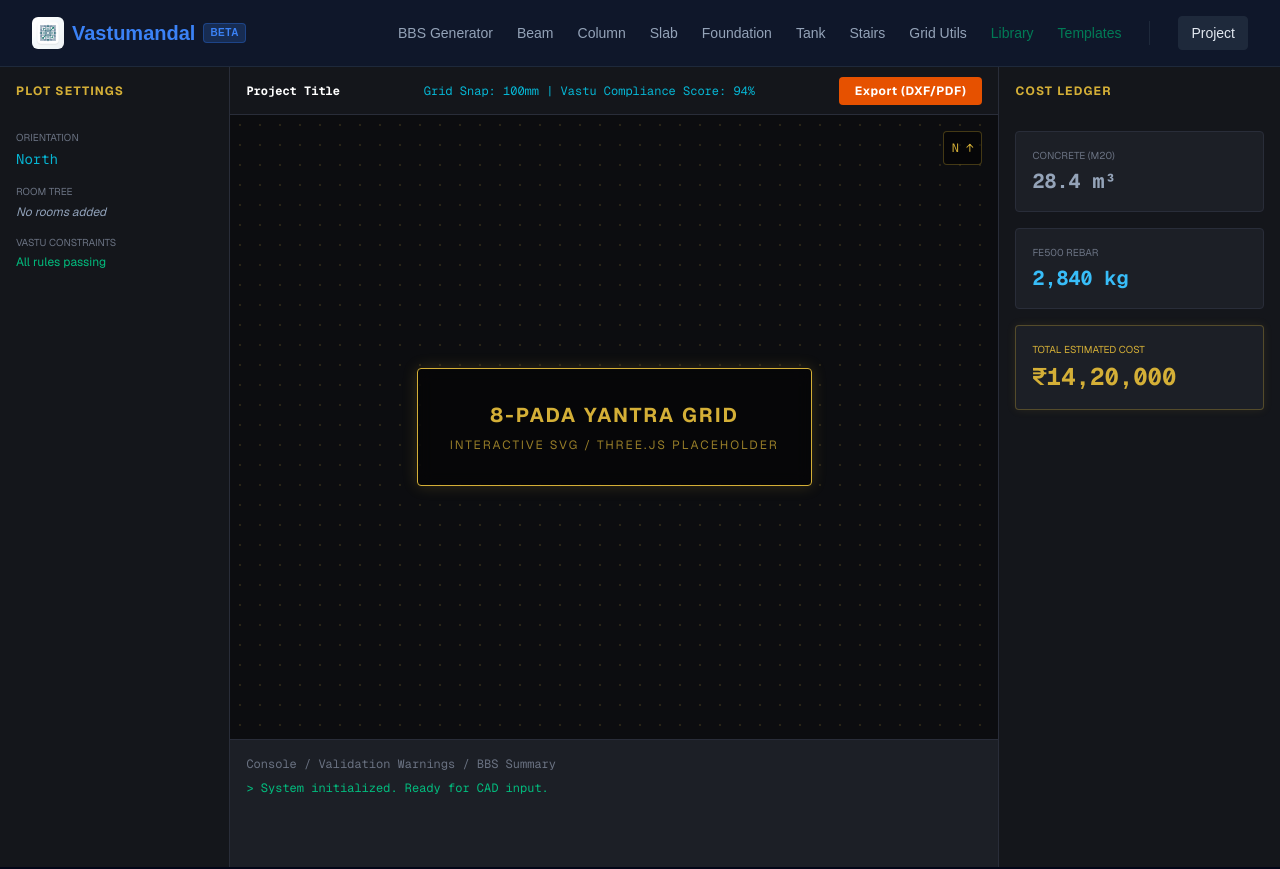
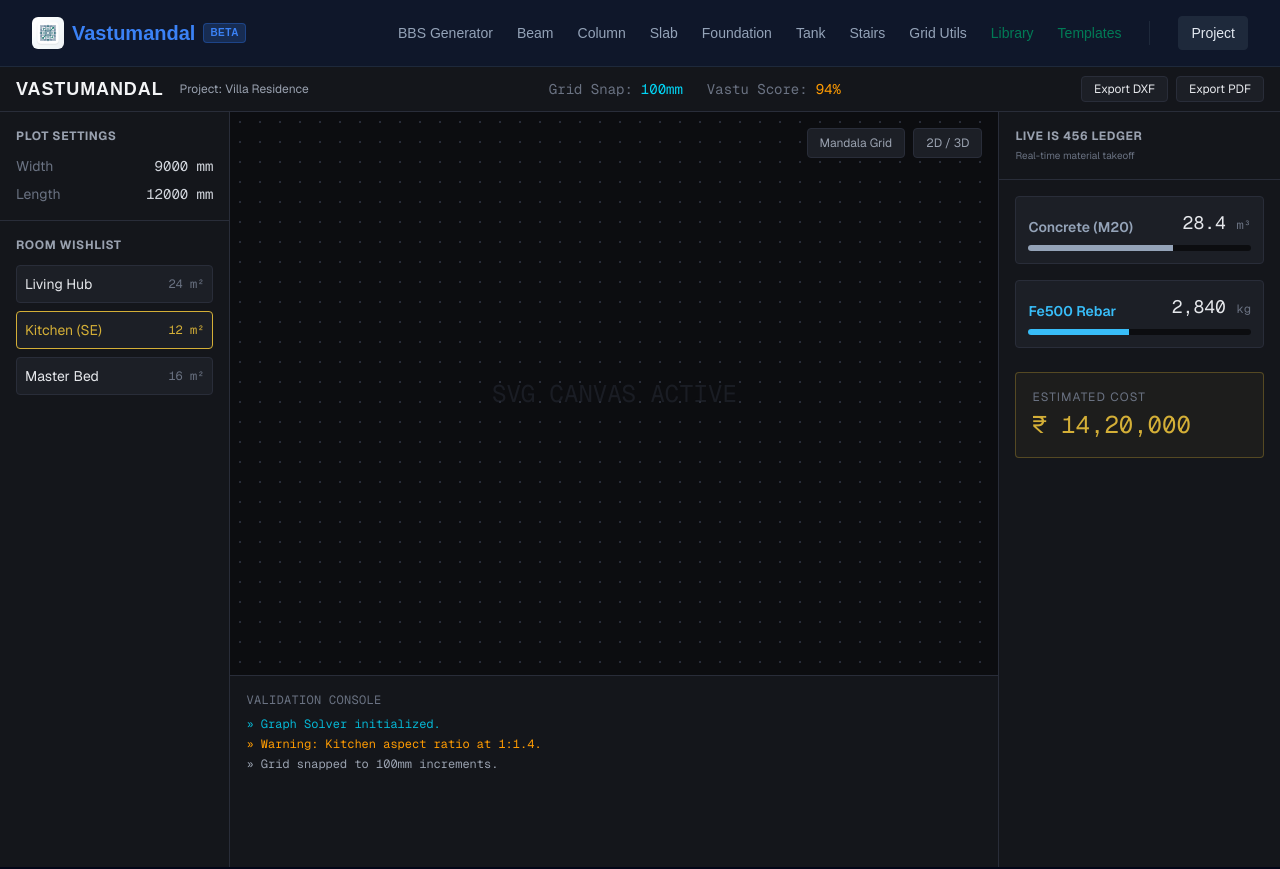
Before and after one commit to rahuldhole/vastumandal, a Next.js app in the folder apps/web/: page /workbench in a window 1280 px wide. Shown: the top 869 px of the page. Built offline with nearby package versions, Linux system fonts and the light colour scheme.

Commit message:
feat: add mandala grid toggle to workbench and implement core solver logic

```diff
--- a/apps/web/src/app/workbench/page.tsx
+++ b/apps/web/src/app/workbench/page.tsx
@@ -1,70 +1,174 @@
-import React from 'react';
+'use client';
+
+import React, { useState } from 'react';
 
 export default function WorkbenchPage() {
+  const [showMandala, setShowMandala] = useState(false);
+
   return (
-    <div className="flex h-screen bg-[#0c0d10] text-slate-300 font-sans overflow-hidden">
-      {/* LEFT PANEL */}
-      <div className="w-[18%] bg-[#14161b] border-r border-[#292d39] p-4 flex flex-col gap-4">
-        <h2 className="text-xs uppercase tracking-widest text-[#d4af37] font-bold mb-4 font-[Space Grotesk]">Plot Settings</h2>
-        <div className="text-sm space-y-4">
-          <div>
-            <div className="text-[10px] text-gray-500 uppercase mb-1">Orientation</div>
-            <div className="font-mono text-[#06b6d4]">North</div>
+    <div className="flex flex-col h-screen bg-[#0c0d10] text-gray-200 font-sans overflow-hidden">
+      {/* Top Bar */}
+      <header className="flex items-center justify-between px-4 py-2 bg-[#14161b] border-b border-[#292d39]">
+        <div className="flex items-center space-x-4">
+          <h1 className="text-lg font-semibold tracking-wider text-gray-100 uppercase" style={{ fontFamily: 'Cinzel, Space Grotesk, sans-serif' }}>
+            VASTUMANDAL
+          </h1>
+          <span className="text-xs text-gray-400">Project: Villa Residence</span>
         </div>
-          <div>
-            <div className="text-[10px] text-gray-500 uppercase mb-1">Room Tree</div>
-            <div className="text-xs text-slate-400 italic">No rooms added</div>
+
+        <div className="flex items-center space-x-6 text-sm font-mono">
+          <div className="flex items-center space-x-2">
+            <span className="text-gray-500">Grid Snap:</span>
+            <span className="text-cyan-400">100mm</span>
           </div>
-          <div>
-            <div className="text-[10px] text-gray-500 uppercase mb-1">Vastu Constraints</div>
-            <div className="text-xs text-emerald-500">All rules passing</div>
+          <div className="flex items-center space-x-2">
+            <span className="text-gray-500">Vastu Score:</span>
+            <span className="text-amber-500">94%</span>
+          </div>
+        </div>
+
+        <div className="flex space-x-2">
+          <button className="px-3 py-1 text-xs bg-[#1c1f26] border border-[#292d39] rounded hover:bg-[#292d39] transition">
+            Export DXF
+          </button>
+          <button className="px-3 py-1 text-xs bg-[#1c1f26] border border-[#292d39] rounded hover:bg-[#292d39] transition">
+            Export PDF
+          </button>
+        </div>
+      </header>
+
+      {/* Main Workspace */}
+      <main className="flex flex-1 overflow-hidden">
+
+        {/* Left Pane: Inspector & Constraints (18%) */}
+        <aside className="w-[18%] bg-[#14161b] border-r border-[#292d39] flex flex-col">
+          <div className="p-4 border-b border-[#292d39]">
+            <h2 className="text-xs font-bold text-gray-400 uppercase tracking-wider mb-3">Plot Settings</h2>
+            <div className="space-y-2">
+              <div className="flex justify-between text-sm">
+                <span className="text-gray-500">Width</span>
+                <span className="font-mono text-gray-300">9000 mm</span>
+              </div>
+              <div className="flex justify-between text-sm">
+                <span className="text-gray-500">Length</span>
+                <span className="font-mono text-gray-300">12000 mm</span>
               </div>
             </div>
           </div>
 
-      {/* CENTER VIEWPORT */}
-      <div className="flex-1 flex flex-col relative bg-[#0c0d10]">
-        <div className="h-12 border-b border-[#292d39] flex items-center px-4 justify-between bg-[#14161b]">
-          <span className="font-mono text-xs font-bold text-white">Project Title</span>
-          <span className="text-xs text-[#06b6d4] font-mono">Grid Snap: 100mm | Vastu Compliance Score: 94%</span>
-          <button className="text-xs bg-[#e65100] px-4 py-1.5 rounded text-white font-bold tracking-wider hover:bg-[#ff5722] transition-colors">Export (DXF/PDF)</button>
+          <div className="p-4 flex-1 overflow-y-auto">
+            <h2 className="text-xs font-bold text-gray-400 uppercase tracking-wider mb-3">Room Wishlist</h2>
+            <ul className="space-y-2">
+              <li className="p-2 bg-[#1c1f26] rounded border border-[#292d39] flex justify-between items-center cursor-pointer hover:border-[#d4af37] transition">
+                <span className="text-sm">Living Hub</span>
+                <span className="text-xs font-mono text-gray-500">24 m²</span>
+              </li>
+              <li className="p-2 bg-[#1c1f26] rounded border border-[#d4af37] text-[#d4af37] flex justify-between items-center cursor-pointer transition">
+                <span className="text-sm">Kitchen (SE)</span>
+                <span className="text-xs font-mono">12 m²</span>
+              </li>
+              <li className="p-2 bg-[#1c1f26] rounded border border-[#292d39] flex justify-between items-center cursor-pointer hover:border-[#d4af37] transition">
+                <span className="text-sm">Master Bed</span>
+                <span className="text-xs font-mono text-gray-500">16 m²</span>
+              </li>
+            </ul>
+          </div>
+        </aside>
+
+        {/* Center Viewport (60%) */}
+        <section className="flex-1 relative bg-[#0c0d10] flex flex-col">
+          {/* Viewport Toolbar */}
+          <div className="absolute top-4 right-4 z-10 flex space-x-2">
+            <button
+              onClick={() => setShowMandala(!showMandala)}
+              className={`px-3 py-1.5 text-xs rounded border transition ${
+                showMandala
+                ? 'bg-[rgba(212,175,55,0.15)] border-[#d4af37] text-[#d4af37]'
+                : 'bg-[#1c1f26] border-[#292d39] text-gray-400 hover:border-gray-500'
+              }`}
+            >
+              Mandala Grid
+            </button>
+            <button className="px-3 py-1.5 text-xs rounded border bg-[#1c1f26] border-[#292d39] text-gray-400 hover:border-gray-500 transition">
+              2D / 3D
+            </button>
           </div>
 
-        <div className="flex-1 flex items-center justify-center relative overflow-hidden">
-           {/* Mandala Grid Overlay */}
-           <div className="absolute inset-0 opacity-15" style={{ backgroundImage: 'radial-gradient(#d4af37 1px, transparent 1px)', backgroundSize: '20px 20px' }}></div>
-           <div className="absolute top-4 right-4 text-xs font-mono text-[#d4af37] bg-black/50 p-2 rounded border border-[#d4af37]/30">N ↑</div>
-           <div className="text-xl font-bold uppercase tracking-widest text-[#d4af37] border border-[#d4af37] p-8 rounded shadow-[0_0_15px_rgba(212,175,55,0.2)] bg-black/50 backdrop-blur-sm relative z-10 flex flex-col items-center gap-2">
-              <span>8-Pada Yantra Grid</span>
-              <span className="text-xs font-normal opacity-70">Interactive SVG / Three.js Placeholder</span>
+          {/* Canvas Placeholder */}
+          <div className="flex-1 flex items-center justify-center relative overflow-hidden" style={{
+            backgroundImage: 'radial-gradient(#292d39 1px, transparent 1px)',
+            backgroundSize: '20px 20px'
+          }}>
+            {showMandala && (
+              <div className="absolute inset-0 flex items-center justify-center pointer-events-none opacity-30">
+                {/* Placeholder 9-Pada Grid */}
+                <div className="w-[400px] h-[400px] border-2 border-[#d4af37] grid grid-cols-3 grid-rows-3">
+                  <div className="border border-[#d4af37]/50 flex items-center justify-center text-xs font-mono text-[#d4af37]">Vayu</div>
+                  <div className="border border-[#d4af37]/50"></div>
+                  <div className="border border-[#d4af37]/50 flex items-center justify-center text-xs font-mono text-[#d4af37]">Ishanya</div>
+                  <div className="border border-[#d4af37]/50"></div>
+                  <div className="border border-[#d4af37] bg-[#d4af37]/10 flex items-center justify-center text-xs font-mono text-[#d4af37] tracking-widest uppercase">Brahmasthan</div>
+                  <div className="border border-[#d4af37]/50"></div>
+                  <div className="border border-[#d4af37]/50 flex items-center justify-center text-xs font-mono text-[#d4af37]">Nairuthi</div>
+                  <div className="border border-[#d4af37]/50"></div>
+                  <div className="border border-[#d4af37]/50 flex items-center justify-center text-xs font-mono text-[#e65100]">Agni</div>
+                </div>
+              </div>
+            )}
+
+            <div className="text-[#292d39] text-2xl font-mono opacity-50 select-none">
+              SVG CANVAS ACTIVE
             </div>
           </div>
 
-        {/* BOTTOM TRAY */}
-        <div className="h-32 border-t border-[#292d39] bg-[#1c1f26] p-4 font-mono text-xs overflow-y-auto">
-          <div className="text-gray-500 mb-2">Console / Validation Warnings / BBS Summary</div>
-          <div className="text-emerald-500">&gt; System initialized. Ready for CAD input.</div>
+          {/* Bottom Tray */}
+          <div className="h-48 bg-[#14161b] border-t border-[#292d39] p-4 font-mono text-xs overflow-y-auto">
+            <h3 className="text-gray-500 mb-2 uppercase tracking-wide">Validation Console</h3>
+            <div className="text-[#06b6d4] mb-1">» Graph Solver initialized.</div>
+            <div className="text-amber-500 mb-1">» Warning: Kitchen aspect ratio at 1:1.4.</div>
+            <div className="text-gray-400 mb-1">» Grid snapped to 100mm increments.</div>
+          </div>
+        </section>
+
+        {/* Right Pane: Ledger (22%) */}
+        <aside className="w-[22%] bg-[#14161b] border-l border-[#292d39] flex flex-col">
+          <div className="p-4 border-b border-[#292d39]">
+            <h2 className="text-xs font-bold text-gray-400 uppercase tracking-wider mb-1">Live IS 456 Ledger</h2>
+            <p className="text-[10px] text-gray-500">Real-time material takeoff</p>
+          </div>
+
+          <div className="p-4 space-y-4 flex-1 overflow-y-auto">
+            {/* Concrete */}
+            <div className="bg-[#1c1f26] border border-[#292d39] rounded p-3">
+              <div className="flex justify-between items-end mb-2">
+                <span className="text-sm font-semibold text-[#94a3b8]">Concrete (M20)</span>
+                <span className="text-lg font-mono text-gray-200">28.4 <span className="text-xs text-gray-500">m³</span></span>
+              </div>
+              <div className="w-full bg-[#0c0d10] h-1.5 rounded overflow-hidden">
+                <div className="bg-[#94a3b8] w-[65%] h-full"></div>
               </div>
             </div>
 
-      {/* RIGHT PANEL */}
-      <div className="w-[22%] bg-[#14161b] border-l border-[#292d39] p-4 flex flex-col gap-4">
-        <h2 className="text-xs uppercase tracking-widest text-[#d4af37] font-bold mb-4 font-[Space Grotesk]">Cost Ledger</h2>
-        <div className="space-y-4">
-          <div className="bg-[#1c1f26] p-4 rounded border border-[#292d39] hover:border-[#94a3b8]/50 transition-colors">
-            <div className="text-[10px] text-gray-500 uppercase mb-1">Concrete (M20)</div>
-            <div className="font-mono text-xl text-[#94a3b8] font-bold">28.4 m³</div>
+            {/* Steel */}
+            <div className="bg-[#1c1f26] border border-[#292d39] rounded p-3">
+              <div className="flex justify-between items-end mb-2">
+                <span className="text-sm font-semibold text-[#38bdf8]">Fe500 Rebar</span>
+                <span className="text-lg font-mono text-gray-200">2,840 <span className="text-xs text-gray-500">kg</span></span>
               </div>
-          <div className="bg-[#1c1f26] p-4 rounded border border-[#292d39] hover:border-[#38bdf8]/50 transition-colors">
-            <div className="text-[10px] text-gray-500 uppercase mb-1">Fe500 Rebar</div>
-            <div className="font-mono text-xl text-[#38bdf8] font-bold">2,840 kg</div>
-          </div>
-          <div className="bg-[#1c1f26] p-4 rounded border border-[#d4af37]/30 shadow-[0_0_10px_rgba(212,175,55,0.1)]">
-            <div className="text-[10px] text-[#d4af37] uppercase mb-1">Total Estimated Cost</div>
-            <div className="font-mono text-2xl text-[#d4af37] font-bold">₹14,20,000</div>
+              <div className="w-full bg-[#0c0d10] h-1.5 rounded overflow-hidden">
+                <div className="bg-[#38bdf8] w-[45%] h-full"></div>
               </div>
             </div>
+
+            {/* Total Cost */}
+            <div className="mt-6 p-4 border border-[#d4af37]/30 bg-[#d4af37]/5 rounded">
+              <span className="block text-xs text-gray-500 uppercase tracking-widest mb-1">Estimated Cost</span>
+              <span className="block text-2xl font-mono text-[#d4af37]">₹ 14,20,000</span>
             </div>
+          </div>
+        </aside>
+
+      </main>
     </div>
   );
 }
```
Also changed, not shown: packages/core-spatial/src/solver.ts (added, +123 -0 lines). Lines whose indentation alone changed are shown as unchanged.
